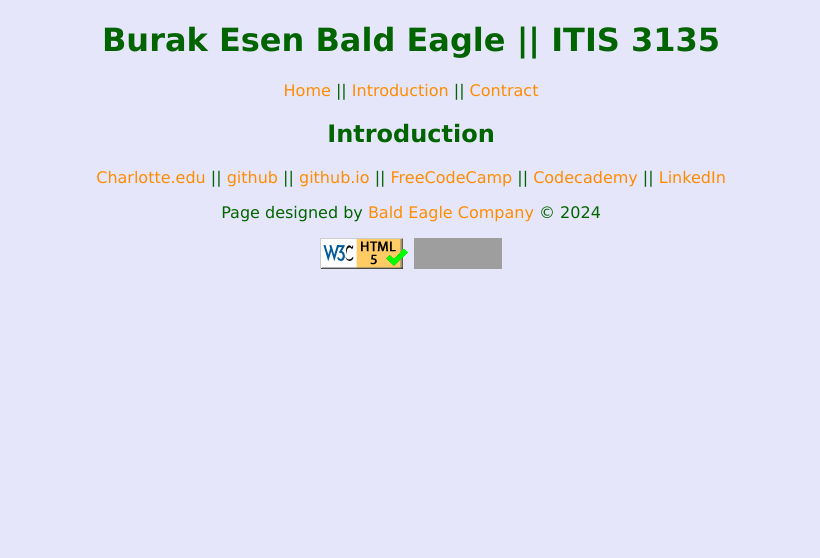
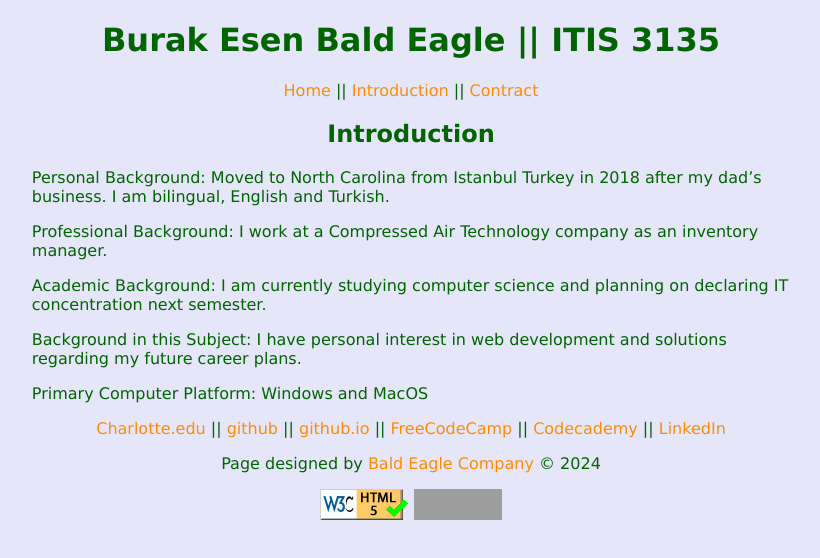
Before and after one commit to BurakEsen25/BurakEsen25.github.io, a plain HTML site: page itis3135/introduction.html in a window 1280 px wide. Shown: the whole page, without its empty margins (229-1049 px from the left). Drawn offline with Linux system fonts and the light colour scheme; grey boxes are pictures that could not be loaded.

Commit message:
intorduction added

```diff
--- a/itis3135/introduction.html
+++ b/itis3135/introduction.html
@@ -22,7 +22,16 @@
     </header>
     <main>
             <h2>Introduction</h2>
+                <p>Personal Background: Moved to North Carolina from Istanbul Turkey in 2018 after my dad’s business. I am bilingual, English and Turkish.  </p>
+                <p>Professional Background: I work at a Compressed Air Technology company as an inventory manager.
 
+                </p>
+                <p>Academic Background:  I am currently studying computer science and planning on declaring IT concentration next semester.
+                </p>
+                <p>Background in this Subject: I have personal interest in web development and solutions regarding my future career plans.
+                </p>
+                <p>Primary Computer Platform: Windows and MacOS
+                </p>
     </main>
     <footer>
         <nav>
```
Also changed, not shown: itis3135/images/burak_milan_3135.jpeg (added), 2 other files.
